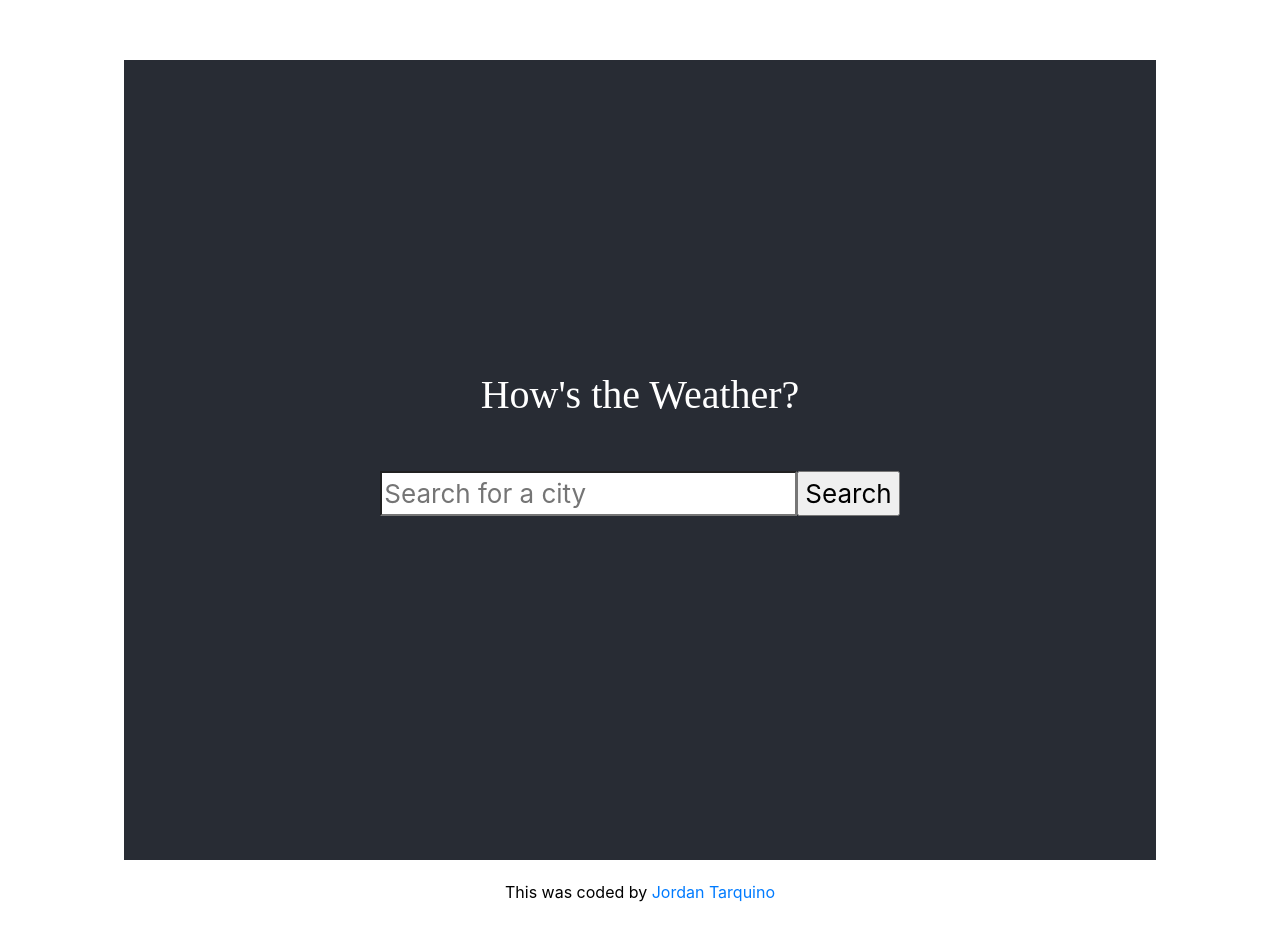
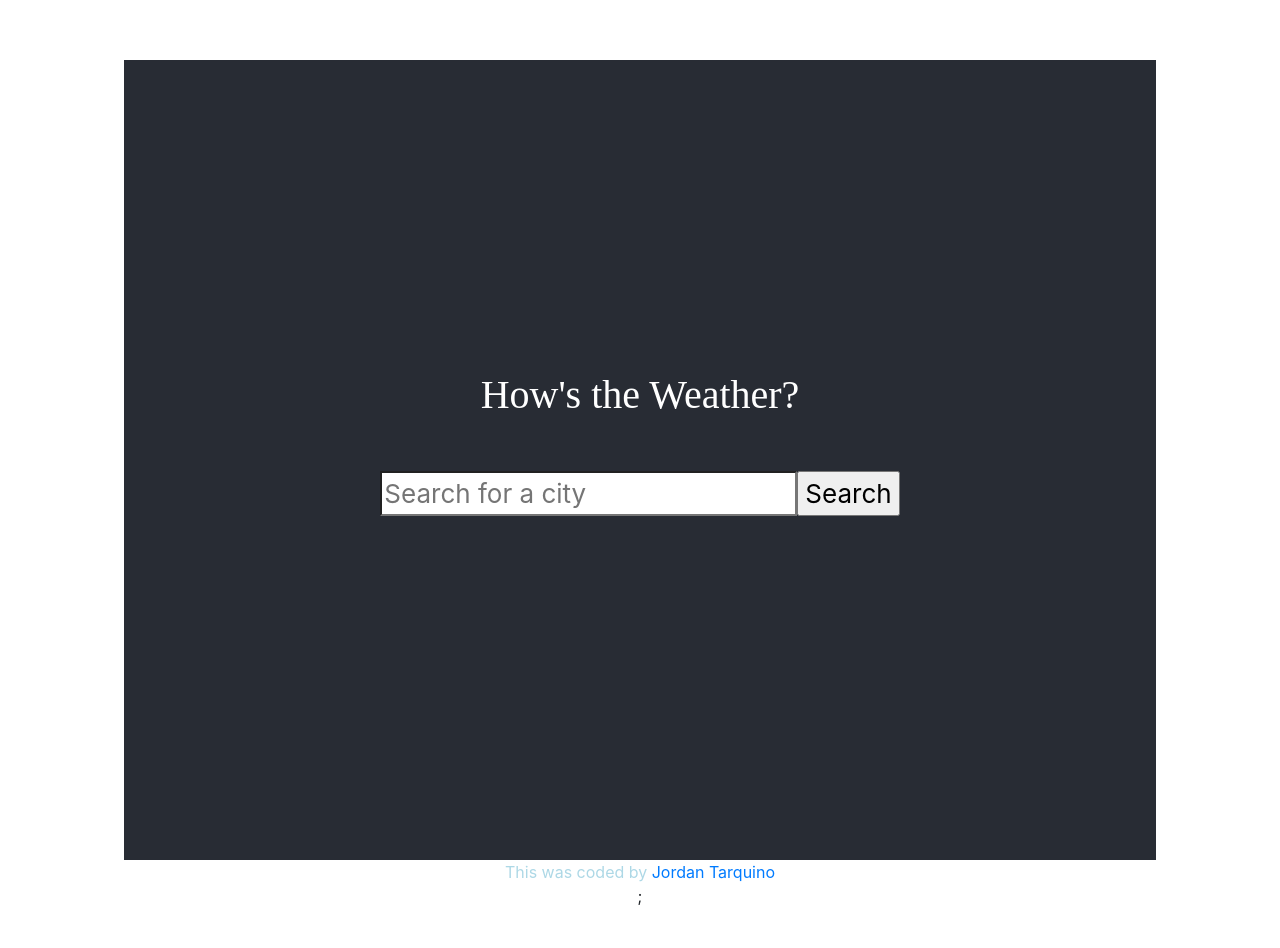
Before and after one commit to thefoxyjay/weather-react, a React (Create React App) app: page / in a window 1280 px wide. Shown: the top 948 px of the page. Built offline with nearby package versions, Linux system fonts and the light colour scheme; no server answers.

Commit message:
edited footer

```diff
--- a/src/App.js
+++ b/src/App.js
@@ -13,12 +13,15 @@ function App() {
         <br />
         <Weather city="Tokyo" />
       </header>
-      <p>
+      <footer>
         This was coded by{" "}
-        <a href="https://github.com/thefoxyjay/weather-react.git">
+        <a
+          href="https://github.com/thefoxyjay/weather-react.git"
+          target="_blank"
+        >
           Jordan Tarquino
         </a>
-      </p>
+      </footer>
       ;
     </div>
   );
```
Also changed, not shown: 1 other file (tests, documents, lock files or other folders).
